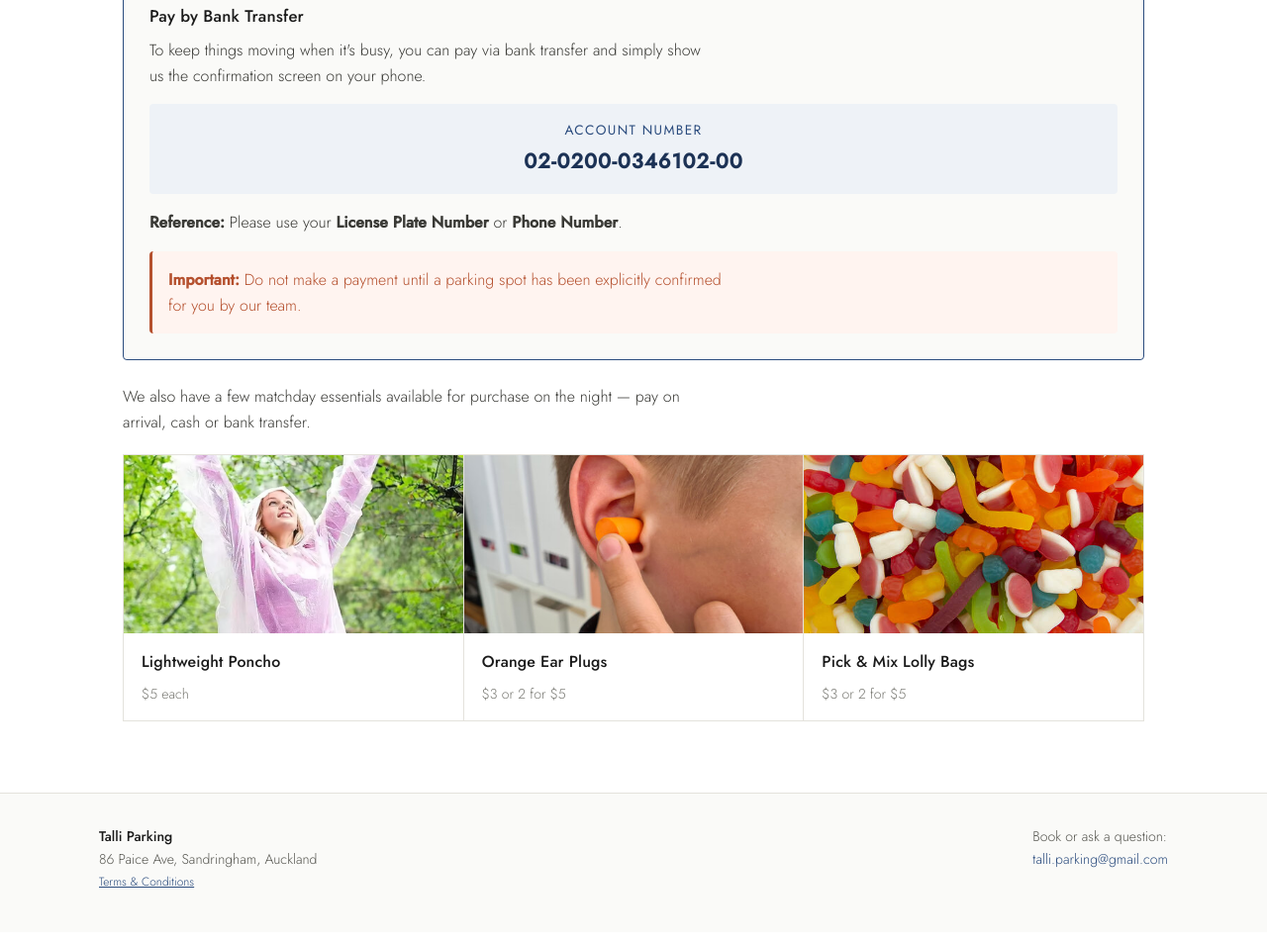
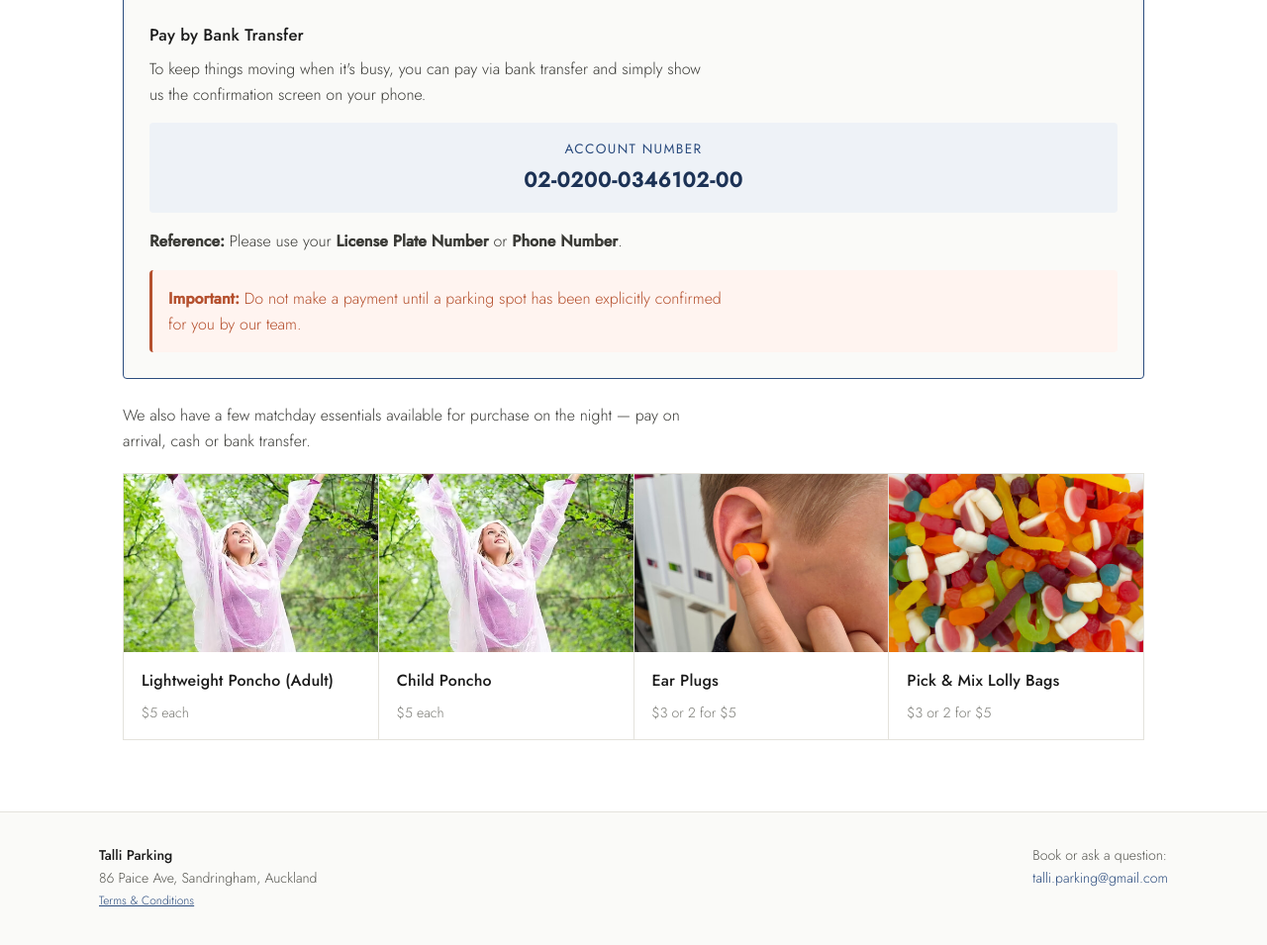
Before and after one commit to andrewcnicholls-source/Talli, a plain HTML site: page book.html in a window 1280 px wide. Shown: the part 1209-2164 px from the top of the page at 99% size. Drawn offline with nearby package versions, Linux system fonts and the light colour scheme.

Commit message:
Update book.html

```diff
--- a/book.html
+++ b/book.html
@@ -13,7 +13,8 @@
 
 <div class="topbar">
   <div class="topbar-inner">
-   <a href="index.html" class="brand-logo-text">talli.</a>
+    <!-- Updated Logo Here -->
+    <a href="index.html"><img class="brand-logo" src="assets/talli-logo.png" alt="talli."></a>
     <nav class="topnav">
       <a href="index.html">Home</a>
       <a href="getting-here.html">Getting Here</a>
@@ -88,16 +89,25 @@
           <img src="assets/poncho.jpg" alt="Lightweight Poncho" style="width: 100%; height: 100%; object-fit: cover;">
         </div>
         <div class="merch-body">
-          <h3>Lightweight Poncho</h3>
+          <h3>Lightweight Poncho (Adult)</h3>
           <p>$5 each</p>
         </div>
       </div>
       <div class="merch-item">
         <div class="merch-photo">
-          <img src="assets/earplugs.jpg" alt="Orange Ear Plugs" style="width: 100%; height: 100%; object-fit: cover;">
+          <img src="assets/poncho.jpg" alt="Child Poncho" style="width: 100%; height: 100%; object-fit: cover;">
         </div>
         <div class="merch-body">
-          <h3>Orange Ear Plugs</h3>
+          <h3>Child Poncho</h3>
+          <p>$5 each</p>
+        </div>
+      </div>
+      <div class="merch-item">
+        <div class="merch-photo">
+          <img src="assets/earplugs.jpg" alt="Ear Plugs" style="width: 100%; height: 100%; object-fit: cover;">
+        </div>
+        <div class="merch-body">
+          <h3>Ear Plugs</h3>
           <p>$3 or 2 for $5</p>
         </div>
       </div>
```
